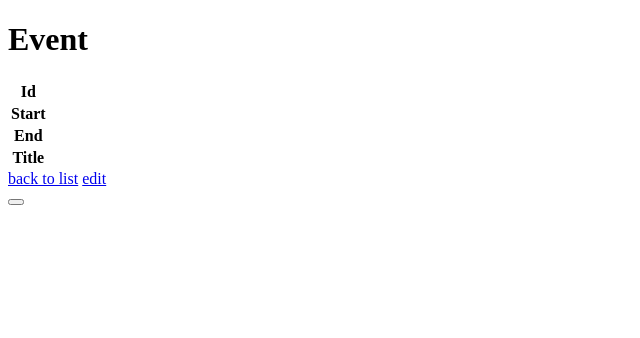
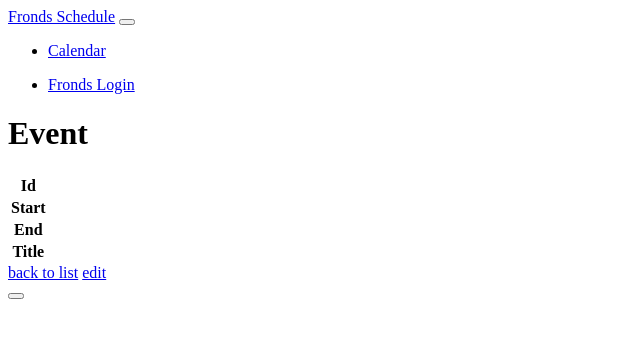
Before and after one commit to sbeining/frond-scheduler, a Symfony app: template templates/event/show.html.twig in a window 1280 px wide. Shown: the top 338 px of the page, without its empty margins (0-640 px from the left). Run offline with Twig, Linux system fonts and the light colour scheme; the template is opened without the code that fills it, so the values that code supplies are empty; some libraries are stand-ins or nearby versions.

Commit message:
Add navbar

```diff
--- a/assets/css/app.css
+++ b/assets/css/app.css
@@ -8,12 +8,12 @@
 }
 
 body {
-  padding-top: 40px;
+  padding-top: 80px;
   padding-bottom: 40px;
   background-color: #f5f5f5;
 }
 
 #calendar {
   max-width: 900px;
-  margin: 40px auto;
+  margin: 0 auto;
 }
--- a/templates/base.html.twig
+++ b/templates/base.html.twig
@@ -8,6 +8,36 @@
         {% endblock %}
     </head>
     <body>
+        <nav class="navbar navbar-expand-md navbar-dark fixed-top bg-dark">
+            <a class="navbar-brand" href="#">Fronds Schedule</a>
+            <button class="navbar-toggler" type="button" data-toggle="collapse" data-target="#navbarCollapse" aria-controls="navbarCollapse" aria-expanded="false" aria-label="Toggle navigation">
+                <span class="navbar-toggler-icon"></span>
+            </button>
+            <div class="collapse navbar-collapse" id="navbarCollapse">
+                <ul class="navbar-nav mr-auto">
+                    <li class="nav-item">
+                        <a class="nav-link" href="{{ path('app_homepage') }}">Calendar</a>
+                    </li>
+                    {% if is_granted('IS_AUTHENTICATED_FULLY') %}
+                        <li class="nav-item">
+                            <a class="nav-link" href="{{ path('event_index') }}">Events</a>
+                        </li>
+                    {% endif %}
+                </ul>
+                <ul class="navbar-nav mt-2 mt-md-0">
+                    {% if not is_granted('IS_AUTHENTICATED_FULLY') %}
+                        <li class="nav-item">
+                            <a class="nav-link" href="{{ path('app_login') }}">Fronds Login</a>
+                        </li>
+                    {% else %}
+                        <li class="nav-item">
+                            <a class="nav-link" href="{{ path('profile_edit') }}">Profile</a>
+                        </li>
+                    {% endif %}
+                </ul>
+            </div>
+        </nav>
+
         {% block body %}{% endblock %}
         {% block javascripts %}
             {{ encore_entry_script_tags('app') }}
```
